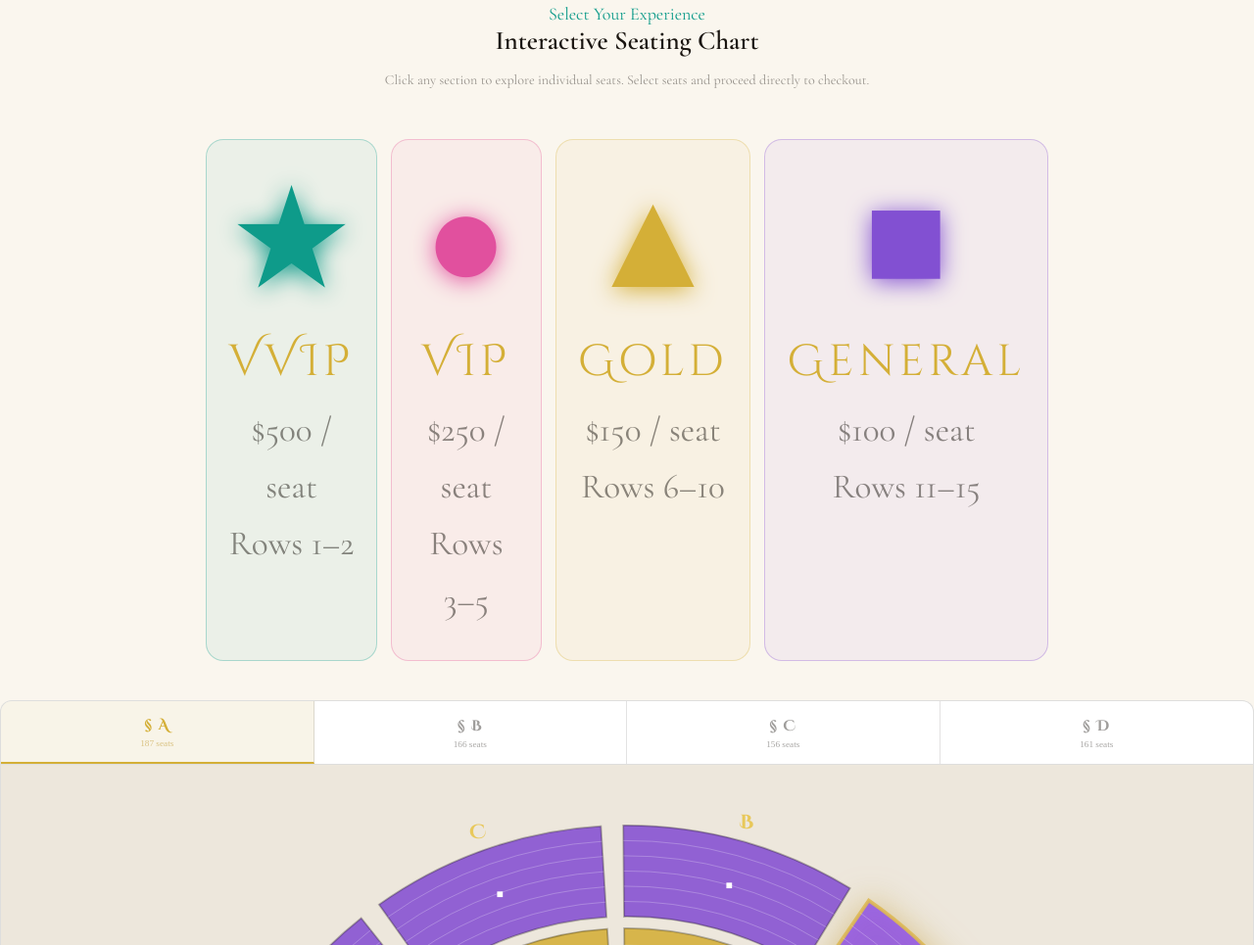
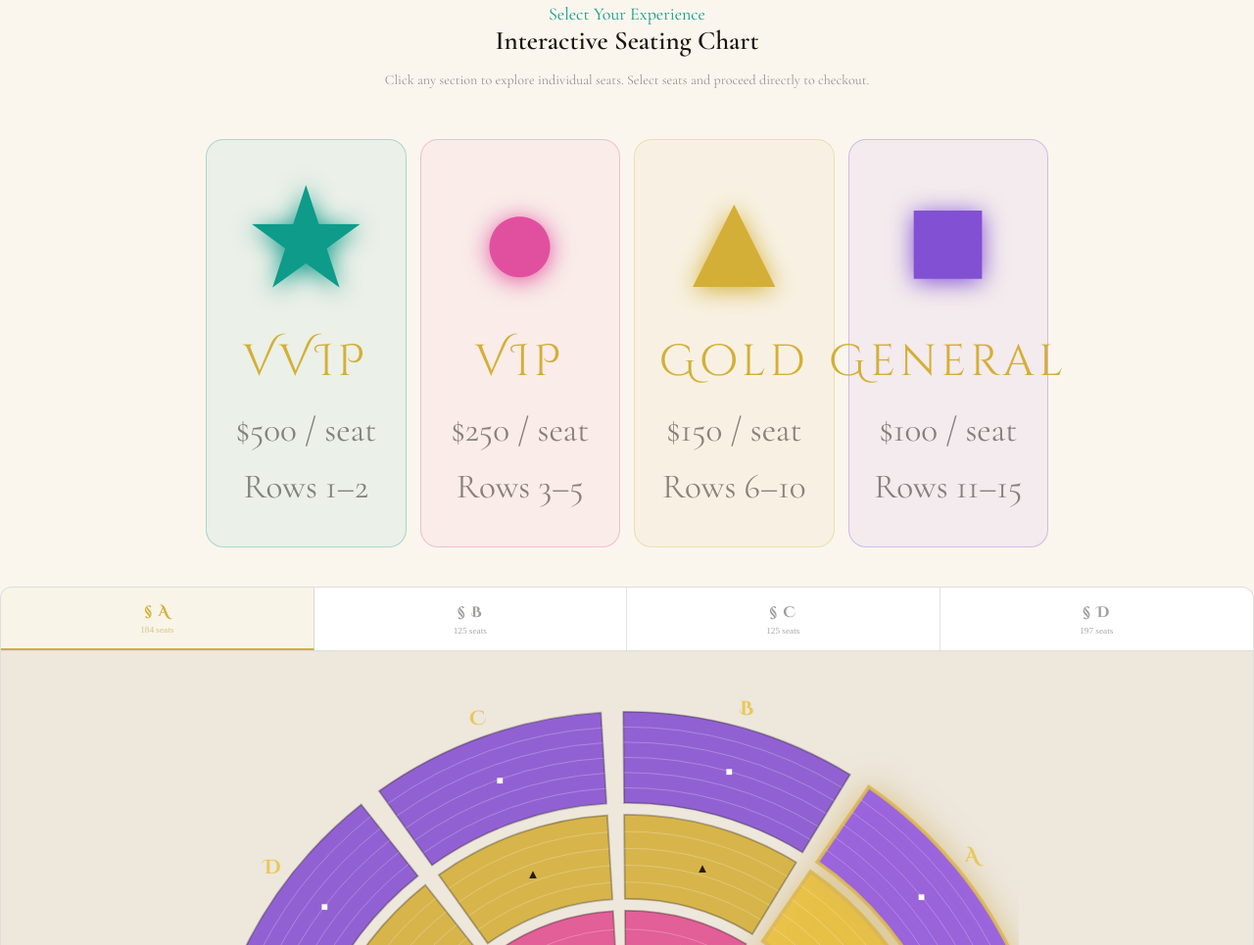
Before and after one commit to Dare-Devil-11/mafs-gala-2026, a plain HTML site: page index.html in a window 1280 px wide. Shown: the part 3702-4667 px from the top of the page at 98% size. Drawn offline with nearby package versions, Linux system fonts and the light colour scheme.

Commit message:
fix: tier pill text nowrap + correct section seat counts (A=184, B=125, C=125, D=197)

```diff
--- a/index.html
+++ b/index.html
@@ -249,7 +249,8 @@ footer{background:var(--deep);border-top:1px solid var(--bg);padding:68px 80px 3
 .sc-sec{background:#FAF6EE;padding:96px 0;--surface:#fff;--border:rgba(26,21,16,.14);--muted:rgba(26,21,16,.44);--text:#1a1510;--radius:12px;}
 .sc-head{text-align:center;margin-bottom:48px;}
 .sc-tier-bar{display:grid;grid-template-columns:repeat(4,1fr);gap:14px;margin-bottom:40px;max-width:860px;margin-left:auto;margin-right:auto;}
-.sc-tier-pill{display:flex;flex-direction:column;align-items:center;gap:10px;padding:32px 22px;border:1px solid var(--border);border-radius:18px;background:var(--surface);transition:border-color .25s,transform .25s,box-shadow .25s;text-align:center;cursor:default;}
+.sc-tier-pill{display:flex;flex-direction:column;align-items:center;gap:10px;padding:32px 22px;border:1px solid var(--border);border-radius:18px;background:var(--surface);transition:border-color .25s,transform .25s,box-shadow .25s;text-align:center;cursor:default;min-width:0;width:100%;}
+.sc-tier-pill .sc-tp{white-space:nowrap;}
 .sc-tier-pill:hover{border-color:var(--gold);transform:translateY(-4px);box-shadow:0 12px 36px rgba(201,168,76,.22);}
 .sc-tier-pill .sc-sh{font-size:9rem;line-height:1;display:block;filter:drop-shadow(0 3px 12px currentColor);}
 .sc-tier-pill .sc-tn{font-family:'Cinzel Decorative',serif;font-size:2.8rem;letter-spacing:.1em;color:var(--gold);margin-top:10px;}
@@ -720,19 +721,19 @@ footer{background:var(--deep);border-top:1px solid var(--bg);padding:68px 80px 3
         <div class="sc-sec-tabs">
           <button class="sc-sec-tab" data-sec="A" onclick="scOpen('A')">
             <span class="sc-tab-lbl">§ A</span>
-            <span class="sc-tab-sub">187 seats</span>
+            <span class="sc-tab-sub" id="tabCntA">184 seats</span>
           </button>
           <button class="sc-sec-tab" data-sec="B" onclick="scOpen('B')">
             <span class="sc-tab-lbl">§ B</span>
-            <span class="sc-tab-sub">166 seats</span>
+            <span class="sc-tab-sub" id="tabCntB">125 seats</span>
           </button>
           <button class="sc-sec-tab" data-sec="C" onclick="scOpen('C')">
             <span class="sc-tab-lbl">§ C</span>
-            <span class="sc-tab-sub">156 seats</span>
+            <span class="sc-tab-sub" id="tabCntC">125 seats</span>
           </button>
           <button class="sc-sec-tab" data-sec="D" onclick="scOpen('D')">
             <span class="sc-tab-lbl">§ D</span>
-            <span class="sc-tab-sub">161 seats</span>
+            <span class="sc-tab-sub" id="tabCntD">197 seats</span>
           </button>
         </div>
         <!-- 16-SEGMENT FAN MAP — primary view -->
@@ -1024,6 +1025,8 @@ const SECTIONS={
 const LINKS={VVIP:'https://checkout.square.site/merchant/12MSXSBWPTMV2/checkout/6QDQYRXTBMFAWAQBJGSAE4QU',VIP:'https://checkout.square.site/merchant/12MSXSBWPTMV2/checkout/22W5D2LML6UYA2RCTI6RDZYD',Gold:'https://checkout.square.site/merchant/12MSXSBWPTMV2/checkout/B337UM4VKLN7ZSSP2BWBUWKG',General:'https://checkout.square.site/merchant/12MSXSBWPTMV2/checkout/PFVGPH2REMOFIFJB4ZZKKVUS'};
 let selSeats=new Map();
 let curSec=null;
+// Sync tab seat counts from SECTIONS data
+['A','B','C','D'].forEach(s=>{const el=document.getElementById('tabCnt'+s);if(el)el.textContent=SECTIONS[s].seats.reduce((a,b)=>a+b,0)+' seats';});
 // Reserved seats persisted across page loads: key=seatId, value={initials,tier}
 const reservedSeats=new Map(Object.entries(JSON.parse(localStorage.getItem('mafs_gala_reserved')||'{}')));
 function saveReserved(){localStorage.setItem('mafs_gala_reserved',JSON.stringify(Object.fromEntries(reservedSeats)));}
```
